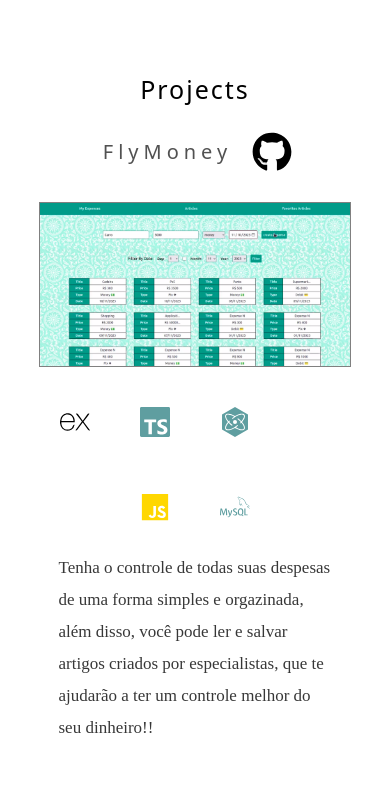
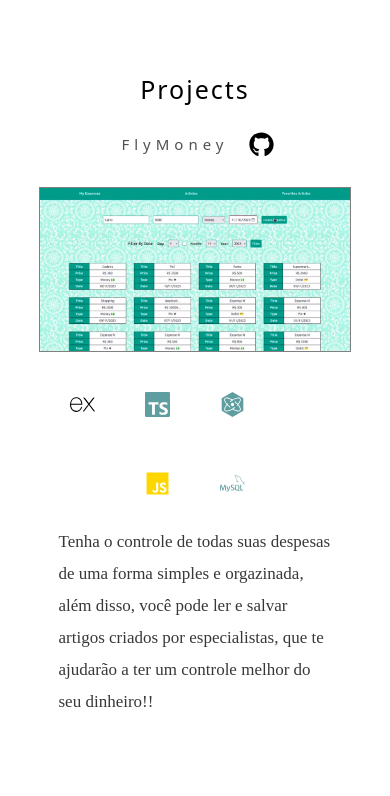
Before and after one commit to Gustavo-Aquino-1/MyPortfolio, a React (Create React App) app: page / in a window 390 px wide. Shown: the part 1420-2216 px from the top of the page. Built offline with nearby package versions, Linux system fonts and the light colour scheme; some icons are missing.

Commit message:
feat: theme darkblue add

```diff
--- a/src/components/Project.jsx
+++ b/src/components/Project.jsx
@@ -1,14 +1,19 @@
-import React from 'react'
+import React, { useContext } from 'react'
 import projects from '../data/project'
 import '../css/project.css'
 import { FaGithub } from 'react-icons/fa'
-import map from '../data/stacksIcons'
+import map, { mapLightBlue } from '../data/stacksIcons'
 import { MdOutlineOpenInNew } from 'react-icons/md'
+import { Context } from '../context/Context'
 
 function Project() {
+  const { isLight } = useContext(Context)
   return (
     <>
-      <div className='projects__page m-auto'>
+      <div
+        style={{ color: !isLight && 'white' }}
+        className='projects__page m-auto'
+      >
         <div className='projects__container'>
           {projects.map((e, i) => (
             <div
@@ -17,9 +22,14 @@ function Project() {
             >
               <div className='project__container'>
                 <div className='flex items-center gap-5'>
-                  <p className='project__name text-center'>{e.name}</p>
+                  <p
+                    style={{ color: !isLight && 'white' }}
+                    className='project__name text-center'
+                  >
+                    {e.name}
+                  </p>
                   <a href={e.repositoryLink} target='_blank' rel='noreferrer'>
-                    <FaGithub size={40} />
+                    <FaGithub className='github__project__link' />
                   </a>
                 </div>
 
@@ -29,7 +39,7 @@ function Project() {
                     className='project__image'
                     alt={e.name}
                   />
-                  <div className='project__link'>
+                  <div style={{ background: !isLight && 'linear-gradient(#10283f,lightblue)', zIndex: 1000}} className='project__link'>
                     <a
                       href={e.repositoryLink}
                       target='_blank'
@@ -39,6 +49,7 @@ function Project() {
                       <MdOutlineOpenInNew
                         size={60}
                         className='bg-white rounded-[50%] p-2'
+                        style={{ color: !isLight && 'black' }}
                       />
                     </a>
                   </div>
@@ -46,10 +57,17 @@ function Project() {
 
                 <div className='stacks__container flex gap-5 flex-wrap'>
                   {e.stacks.split('-').map((e) => (
-                    <span key={e} className='stack__icon'>{map[e]}</span>
+                    <span key={e} className='stack__icon'>
+                      {isLight ? map[e] : mapLightBlue[e]}
+                    </span>
                   ))}
                 </div>
-                <p className='project__description'>{e.description}</p>
+                <p
+                  style={{ color: !isLight && 'lightgray' }}
+                  className='project__description'
+                >
+                  {e.description}
+                </p>
               </div>
             </div>
           ))}
--- a/src/components/SideMenu.jsx
+++ b/src/components/SideMenu.jsx
@@ -7,22 +7,26 @@ import '../css/home.css'
 import { FaLaptopCode } from 'react-icons/fa'
 import { RxHamburgerMenu } from 'react-icons/rx'
 import { Context } from '../context/Context'
+import { FaSun } from 'react-icons/fa6'
 
 function SideMenu() {
   const { push } = useHistory()
-  const { setHamburgerClicked, setDimensions } = useContext(Context)
+  const { setHamburgerClicked, setDimensions, isLight, setIsLight } =
+    useContext(Context)
 
   const handleClick = (e) => {
     setDimensions([window.scrollY, window.scrollX])
     setHamburgerClicked(true)
   }
 
-
   return (
     // md 768, for up will apears if go down tha this disapear
     <>
       <div className='md:block hidden'>
-        <div className='side_menu h-[100%]'>
+        <div
+          style={{ background: !isLight && '#10283f' }}
+          className='side_menu h-[100%]'
+        >
           <div className='links_menu'>
             <div className='link__container'>
               <a href='#home'>
@@ -59,15 +63,30 @@ function SideMenu() {
                 Contact
               </a>
             </div>
+
+            <div className='flex flex-col items-center gap-5 link__container'>
+              <FaSun
+                onClick={(e) => setIsLight(!isLight)}
+                className='link__icon hover:cursor-pointer'
+              />
+              <span className='link__name'>Theme</span>
+            </div>
           </div>
         </div>
       </div>
-      <div className='max-md:flex max-sm:justify-between hidden py-4 w-full z-10 fixed navbar__mobile'>
+      <div style={{ background: !isLight && '#122133', color: !isLight && 'white'}} className='max-md:flex max-sm:justify-between hidden py-4 w-full z-10 fixed navbar__mobile'>
         <span>
-          <RxHamburgerMenu onClick={(e) => handleClick(e)} size={30} className='ml-4' />
+          <RxHamburgerMenu
+            onClick={(e) => handleClick(e)}
+            size={30}
+            className='ml-4'
+          />
         </span>
 
-        <span id='author__name' className='text-center flex justify-center items-center text-lg mr-4'>
+        <span
+          id='author__name'
+          className='text-center flex justify-center items-center text-lg mr-4'
+        >
           Gustavo Aquino
         </span>
 
--- a/src/components/Skills.jsx
+++ b/src/components/Skills.jsx
@@ -1,12 +1,14 @@
-import React from 'react'
+import React, { useContext } from 'react'
 import mapPart from '../data/stacksPart'
 import { mapBlack } from '../data/stacksIcons'
 import '../css/home.css'
+import { Context } from '../context/Context'
 
 function Skills() {
+  const { isLight } = useContext(Context)
   return (
     <div id='skills' className='skills__area'>
-          <h2 className='section__title'>Skills</h2>
+          <h2 style={{ color: !isLight && 'white' }} className='section__title'>Skills</h2>
           <div className='skills__list'>
             {Object.keys(mapPart).map((key, i) => (
               <div key={key} className='skills__box '>
--- a/src/context/Context.jsx
+++ b/src/context/Context.jsx
@@ -5,6 +5,7 @@ const Context = createContext()
 export default function Provider({ children }) {
   const [hamburgerClicked, setHamburgerClicked] = useState(false)
   const [dimensions, setDimensions] = useState([0, 0]) // height, width
+  const [isLight, setIsLight] = useState(true)
 
   const contextValue = useMemo(
     () => ({
@@ -12,8 +13,10 @@ export default function Provider({ children }) {
       setHamburgerClicked,
       dimensions,
       setDimensions,
+      isLight,
+      setIsLight,
     }),
-    [hamburgerClicked, dimensions],
+    [hamburgerClicked, dimensions, isLight],
   )
 
   return <Context.Provider value={contextValue}>{children}</Context.Provider>
--- a/src/css/project.css
+++ b/src/css/project.css
@@ -88,7 +88,7 @@
   left: 0;
   width: 100%;
   height: 100%;
-  background: linear-gradient( rgb(79, 146, 128),rgb(177, 195, 190));
+  background: linear-gradient(rgb(79, 146, 128), rgb(177, 195, 190));
   display: flex;
   justify-content: center;
   align-items: center;
@@ -104,6 +104,14 @@
 
 .skills__specify__title {
   display: none;
+}
+
+.mobile__links__page {
+  height: 100vh;
+}
+
+.github__project__link {
+  font-size: 40px;
 }
 
 .stack__icon {
@@ -179,7 +187,7 @@
   }
 
   .project__name {
-    font-size: 20px;
+    font-size: 15px;
     text-align: center;
     align-self: center;
   }
@@ -189,7 +197,11 @@
     max-width: 70%;
   }
 
+  .github__project__link {
+    font-size: 25px;
+  }
+
   .stack__icon {
-    font-size: 30px;
+    font-size: 25px;
   }
 }
--- a/src/data/stacksIcons.js
+++ b/src/data/stacksIcons.js
@@ -41,6 +41,22 @@ const mapBlack = {
   Linux: <FcLinux />,
 }
 
+const mapLightBlue = {
+  Typescript: <SiTypescript color='#99d6c4' />,
+  Javascript: <IoLogoJavascript color='#99d6c4' />,
+  'Node.js': <FaNode color='#99d6c4' />,
+  Express: <SiExpress color='#99d6c4' />,
+  React: <SiPreact color='#99d6c4' />,
+  MySQL: <SiMysql color='#99d6c4' />,
+  Docker: <FaDocker color='#99d6c4' />,
+  Java: <FaJava color='#99d6c4' />,
+  MongoDb: <BiLogoMongodb color='#99d6c4' />,
+  'Spring-boot': <SiSpring color='#99d6c4' />,
+  Git: <FaGitAlt color='#99d6c4' />,
+  Linux: <FcLinux />,
+}
+
+
 // const map = {
 //   'Typescript': <SiTypescript color="cadetblue" size={40} />,
 //   'Javascript': <IoLogoJavascript color="gold" size={40} />,
@@ -53,5 +69,5 @@ const mapBlack = {
 //   'MongoDb': <BiLogoMongodb color="green" size={40} />,
 // }
 
-export { mapBlack }
+export { mapBlack, mapLightBlue }
 export default map
--- a/src/pages/Home.jsx
+++ b/src/pages/Home.jsx
@@ -4,7 +4,7 @@ import gstmd2 from '../img/picme_circle.png'
 import SideMenu from '../components/SideMenu'
 import Project from '../components/Project'
 import Skills from '../components/Skills'
-import { FaHome, FaLaptopCode, FaLinkedin } from 'react-icons/fa'
+import { FaHome, FaLaptopCode, FaLinkedin, FaSun } from 'react-icons/fa'
 import { FaYoutube } from 'react-icons/fa'
 import { FaGithub } from 'react-icons/fa'
 import emailjs from '@emailjs/browser'
@@ -18,8 +18,13 @@ function Home() {
   const [email, setEmail] = useState('')
   const [context, setContext] = useState('')
   const [content, setContent] = useState('')
-  const { hamburgerClicked, setHamburgerClicked, dimensions } =
-    useContext(Context)
+  const {
+    hamburgerClicked,
+    setHamburgerClicked,
+    dimensions,
+    isLight,
+    setIsLight,
+  } = useContext(Context)
 
   useEffect(() => {
     if (dimensions[0]) {
@@ -47,8 +52,12 @@ function Home() {
   return (
     <div className='page__container'>
       <div
-        className='justify-center'
-        style={{ display: hamburgerClicked ? 'flex' : 'none' }}
+        className='justify-center mobile__links__page'
+        style={{
+          display: hamburgerClicked ? 'flex' : 'none',
+          background: !isLight && '#1b314c',
+          color: !isLight && 'white',
+        }}
       >
         <div>
           <p
@@ -109,21 +118,42 @@ function Home() {
                 Contact
               </span>
             </a>
+
+            <span className='flex flex-col items-center gap-5 link__container'>
+              <FaSun
+                onClick={(e) => setIsLight(!isLight)}
+                className='link__icon hover:cursor-pointer'
+              />
+              <span className='link__name'>Theme</span>
+            </span>
           </div>
         </div>
       </div>
 
-      <div style={{ display: hamburgerClicked ? 'none' : 'flex' }}>
+      <div
+        style={{
+          display: hamburgerClicked ? 'none' : 'flex',
+          background: !isLight && '#1b314c',
+          color: !isLight && 'lightblue',
+          zIndex: 1000,
+        }}
+      >
         <SideMenu />
         <div id='home' className='home__container'>
           <div className='aboutme__icon__container'>
-            <h2 className='section__title'>About me</h2>
+            <h2
+              style={{ color: !isLight && 'white' }}
+              className='section__title'
+            >
+              About me
+            </h2>
             <img
               src={gstmd2}
               alt='Gustavo Aquino'
               width={150}
               height={100}
               className='rounded-[50%] aboutme__img'
+              style={{ background: !isLight && 'lightblue' }}
             />
           </div>
           <div className='info__container'>
@@ -149,21 +179,34 @@ function Home() {
             </p>
           </div>
           <div id='projects' className='projects__area mt-[100px]'>
-            <h2 className='section__title'>Projects</h2>
+            <h2
+              style={{ color: !isLight && 'white' }}
+              className='section__title'
+            >
+              Projects
+            </h2>
             <Project />
           </div>
           <Skills />
 
           <div id='contact' className='contact__area'>
             <div className='flex items-end gap-10 title__and__links__contact'>
-              <h1 className='section__title'>Contact</h1>
+              <h2
+                style={{ color: !isLight && 'white' }}
+                className='section__title'
+              >
+                Contact
+              </h2>
               <div className='flex gap-10'>
                 <a
                   target='_blank'
                   href='https://www.linkedin.com/in/gustavo--aquino/'
                   rel='noreferrer'
                 >
-                  <FaLinkedin className='link__icon__contact' color='blue' />
+                  <FaLinkedin
+                    className='link__icon__contact'
+                    color={isLight ? 'blue' : 'lightblue'}
+                  />
                 </a>
 
                 <a
@@ -179,7 +222,10 @@ function Home() {
                   target='_blank'
                   rel='noreferrer'
                 >
-                  <FaGithub className='link__icon__contact' />
+                  <FaGithub
+                    className='link__icon__contact'
+                    color={isLight ? 'black' : 'white'}
+                  />
                 </a>
               </div>
             </div>
@@ -196,6 +242,7 @@ function Home() {
                 onChange={(e) => setEmail(e.target.value)}
                 name='from_name'
                 placeholder='Seu email'
+                style={{ color: !isLight && 'black' }}
                 required
               />
               <input
@@ -205,6 +252,7 @@ function Home() {
                 name='subject'
                 placeholder='Assunto'
                 minLength={1}
+                style={{ color: !isLight && 'black' }}
                 required
               />
               <textarea
@@ -214,13 +262,29 @@ function Home() {
                 placeholder='Conteúdo'
                 rows='5'
                 minLength={1}
+                style={{ color: !isLight && 'black' }}
                 required
               />
               <div className='flex gap-5'>
-                <button className='submit__button' type='submit'>
+                <button
+                  style={{
+                    background: !isLight && '#10283f',
+                    border: !isLight && '1px solid #244a6d',
+                  }}
+                  className='submit__button'
+                  type='submit'
+                >
                   Enviar
                 </button>
-                <button className='clean__button' type='reset'>
+                <button
+                  style={{
+                    background: !isLight && '#10283f',
+                    border: !isLight && '1px solid #244a6d',
+                    color: !isLight && 'white',
+                  }}
+                  className='clean__button'
+                  type='reset'
+                >
                   Limpar
                 </button>
               </div>
```
Also changed, not shown: src/css/home.css (+8 -0 lines).
